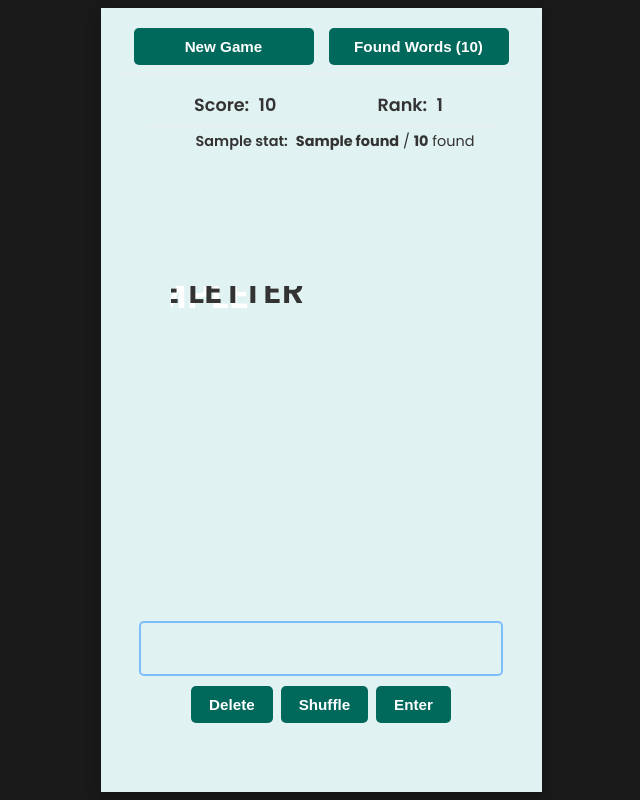
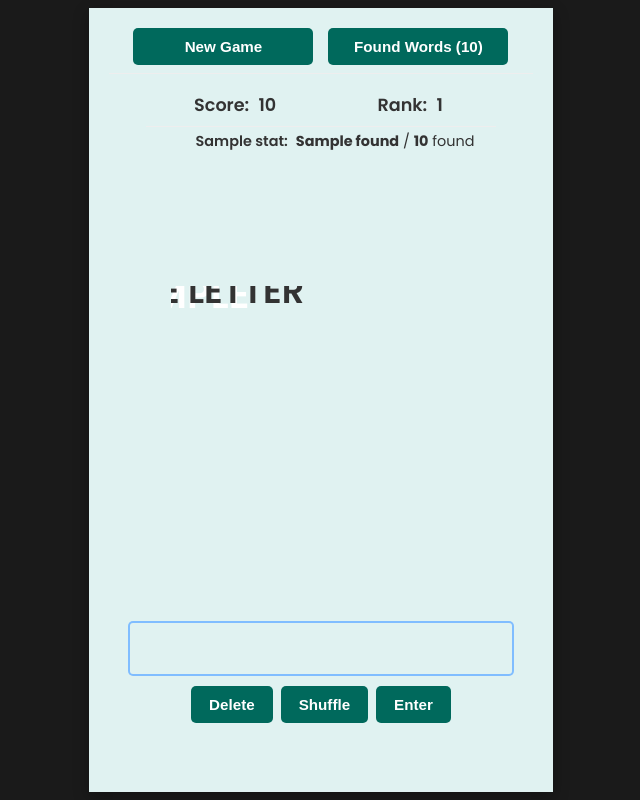
Before and after one commit to lekm/Huruhuru, a Python web app: template templates/index.html in a window 1280 px wide. Shown: the whole page, without its empty margins (319-959 px from the left). Run offline with Jinja, Linux system fonts and the light colour scheme; the template is opened without the code that fills it: most values are stand-ins (such as "Sample title", 1, 10 or a date in 2020).

Commit message:
Style: Adjust aspect ratio for slightly shorter height

```diff
--- a/static/style.css
+++ b/static/style.css
@@ -32,9 +32,10 @@ h1 {
 
 /* Restore wrapper */
 .aspect-ratio-wrapper {
-    aspect-ratio: 9 / 16;
+    /* aspect-ratio: 9 / 16; */ /* Original */
+    aspect-ratio: 9 / 15.2; /* Reduced height by ~5% */
     max-height: 98vh; /* Use slightly more height */
-    max-width: calc(98vh * (9 / 16));
+    max-width: calc(98vh * (9 / 15.2)); /* Adjust max-width calculation accordingly */
 
     /* Fallback attempt */
     width: 100%; /* CHANGED: Use 100% width */
```
